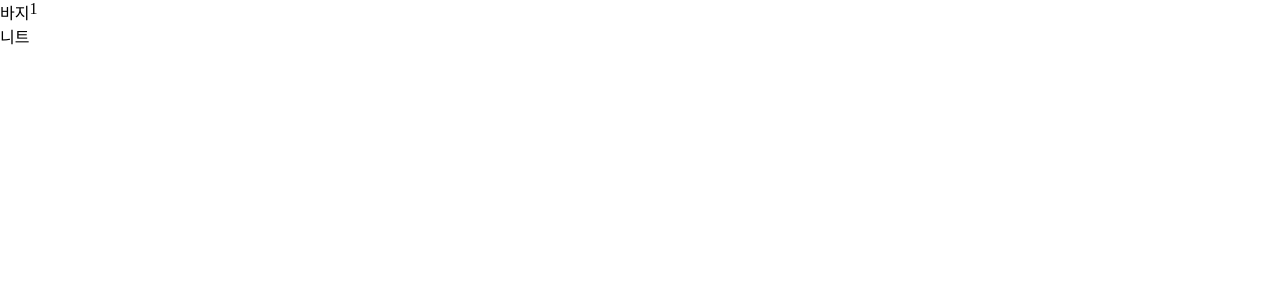
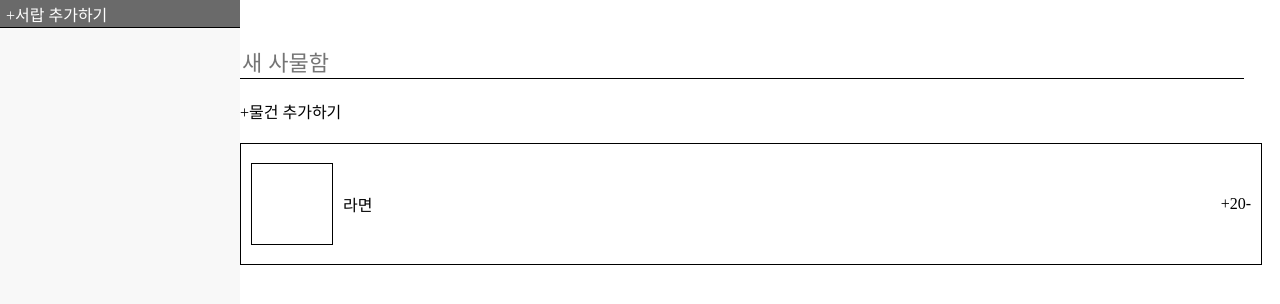
Before and after one commit to ljunseok0514/resource-manager, a React (Vite) app: page /resource-detail/1 in a window 1280 px wide. Shown: the top 304 px of the page. Built offline with nearby package versions, Linux system fonts and the light colour scheme.

Commit message:
[230207 물건추가하기페이지]

```diff
--- a/src/components/SideNav/SideNav.jsx
+++ b/src/components/SideNav/SideNav.jsx
@@ -1,6 +1,9 @@
 import React from "react";
+import { useState } from "react";
 import { useNavigate } from "react-router-dom";
 import SideNavItem from "./SideNavItem/SideNavItem";
+import { boxTitle } from "@src/store/store";
+import { useRecoilState } from "recoil";
 
 import classNames from "classnames/bind";
 import style from "./style.module.scss";
@@ -8,31 +11,34 @@ const cx = classNames.bind(style);
 
 const items = [
   {
-    name: "바지",
+    name: "서랍1",
     count: 1,
     id: 0,
   },
   {
-    name: "니트",
+    name: "서랍2",
     count: 2,
     id: 1,
   },
 ];
 
-function SideNav() {
+function NavBox() {
   const navigator = useNavigate();
-
+  const [boxName, setBoxName] = useRecoilState(boxTitle);
   return (
     <div>
       {items.map(({ name, count, id }, index) => {
         return (
           <div
+            className={cx("list_box")}
             key={index}
             onClick={() => {
               navigator(`/resource-detail/${id}`);
             }}
           >
-            <SideNavItem name={name} />
+            <div className={cx("list_text")}>
+              <SideNavItem name={boxName} />
+            </div>
           </div>
         );
       })}
@@ -40,4 +46,22 @@ function SideNav() {
   );
 }
 
+function SideNav() {
+  const [isLocker, setIsLocker] = useState(false);
+  const onClickAdd = () => {
+    setIsLocker(true);
+  };
+
+  return (
+    <div className={cx("nav_container")}>
+      <div className={cx("list_wrap")}>
+        <div onClick={onClickAdd} className={cx("list_box")}>
+          <div className={cx("list_text")}>+서랍 추가하기</div>
+        </div>
+      </div>
+      {isLocker && <NavBox />}
+    </div>
+  );
+}
+
 export default SideNav;
--- a/src/components/SideNav/style.module.scss
+++ b/src/components/SideNav/style.module.scss
@@ -0,0 +1,36 @@
+.nav_container {
+  height: 100vh;
+  width: 300px;
+  background: #f8f8f8;
+  .list_box {
+    background: #fff;
+    height: 28px;
+    display: flex;
+    align-items: center;
+    padding: 4px;
+    box-sizing: border-box;
+    width: 100%;
+    border-bottom: 1px solid #000;
+  }
+  .list_box:hover {
+    background: rgb(106, 106, 106);
+    color: white;
+    cursor: pointer;
+  }
+  .list_text {
+    padding: 0 2px;
+    display: flex;
+    align-items: center;
+    font-size: 16px;
+  }
+  li .list_text {
+    padding-left: 20px;
+    background: none;
+  }
+  li .list_box {
+    background: none;
+  }
+  li .list_box:hover {
+    background: rgb(196, 196, 196);
+  }
+}
--- a/src/components/Template/Template.jsx
+++ b/src/components/Template/Template.jsx
@@ -8,51 +8,9 @@ import style from "./style.module.scss";
 import SideNav from "../SideNav/SideNav";
 const cx = classNames.bind(style);
 
-function NewBox({ text, onChange }) {
-  return (
-    <ul>
-      <div className={cx("list_wrap")}>
-        <div className={cx("list_box")}>
-          <div className={cx("list_content")}>
-            이름바꾸고싶다
-            <UpdateBox text={text} onChange={onChange} />
-          </div>
-        </div>
-        <li>
-          <div className={cx("list_box")}>
-            <div className={cx("list_text")}>물건추가하기</div>
-          </div>
-        </li>
-      </div>
-    </ul>
-  );
-}
-
 function Template({ children }) {
-  const [isLocker, setIsLocker] = useState(false);
-  const onClickAdd = () => {
-    setIsLocker(true);
-  };
-  const [text, setText] = useState("");
-  const [value, setValue] = useState("test");
-  const chageValue = () => setValue("testtest");
-
-  const onChange = (e) => {
-    setText(e.target.value);
-  };
-
   return (
     <div className={cx("container")}>
-      {/* <div className={cx("nav_container")}>
-        <Link to="/update-box">
-          <div className={cx("list_wrap")} onClick={onClickAdd}>
-            <div className={cx("list_box")}>
-              <div className={cx("list_text")}> +짱박아놓기 추가</div>
-            </div>
-          </div>
-        </Link>
-        {isLocker && <NewBox onChange={onChange} text={text} />}
-      </div> */}
       <SideNav />
       {children}
     </div>
--- a/src/components/Template/style.module.scss
+++ b/src/components/Template/style.module.scss
@@ -3,7 +3,7 @@
   .nav_container {
     height: 100vh;
     width: 300px;
-    background: rgb(248, 248, 248);
+    background: #f8f8f8;
     .list_wrap {
       margin: 8px 0;
     }
@@ -15,8 +15,6 @@
       padding: 2px;
       box-sizing: border-box;
       width: calc(100% - 8px);
-      // background: tomato;
-      // border-radius: 3px;
       border-bottom: 1px solid #000;
     }
     .list_box:hover {
--- a/src/components/pageContents/ResourceDetailPageContents/ResourceDetailPageContents.jsx
+++ b/src/components/pageContents/ResourceDetailPageContents/ResourceDetailPageContents.jsx
@@ -1,4 +1,7 @@
 import { useParams } from "react-router-dom";
+import { useState } from "react";
+import { useRecoilState } from "recoil";
+import { boxTitle } from "@src/store/store";
 
 import classNames from "classnames/bind";
 import style from "./style.module.scss";
@@ -6,8 +9,35 @@ const cx = classNames.bind(style);
 
 function ResourceDetailPageContents() {
   const { id } = useParams();
+  const [boxName, setBoxName] = useRecoilState(boxTitle);
+  const onChangeBox = (e) => {
+    setBoxName(e.target.value);
+  };
 
-  return <div>{id}</div>;
+  return (
+    <div className={cx("box_update_container")}>
+      <div>
+        <input
+          type="text"
+          onChange={onChangeBox}
+          className={cx("box_title")}
+          placeholder="새 사물함"
+        />
+        <div className={cx("box_item_btn")}>+물건 추가하기</div>
+        <div className={cx("box_item")}>
+          <div className={cx("box_item_info")}>
+            <div className={cx("box_item_img")}></div>
+            <div className={cx("box_item_title")}>라면</div>
+          </div>
+          <div className={cx("box_item_count")}>
+            <div className={cx("box_item_count_btn")}>+</div>
+            <div className={cx("box_item_count_btn")}>20</div>
+            <div className={cx("box_item_count_btn")}>-</div>
+          </div>
+        </div>
+      </div>
+    </div>
+  );
 }
 
 export default ResourceDetailPageContents;
--- a/src/components/pageContents/ResourceDetailPageContents/style.module.scss
+++ b/src/components/pageContents/ResourceDetailPageContents/style.module.scss
@@ -0,0 +1,39 @@
+.box_update_container {
+  display: flex;
+  width: 1300px;
+  margin: 50px auto;
+  .box_title {
+    height: auto;
+    width: 1000px;
+    font-size: 22px;
+    border: 0;
+    border-bottom: 1px solid #000;
+    margin-bottom: 20px;
+  }
+  .box_item_btn {
+    cursor: pointer;
+    margin-bottom: 20px;
+  }
+  .box_item {
+    height: 100px;
+    width: 1000px;
+    border: 1px solid #000;
+    display: flex;
+    align-items: center;
+    justify-content: space-between;
+    padding: 10px;
+    .box_item_info {
+      display: flex;
+      align-items: center;
+    }
+    .box_item_img {
+      height: 80px;
+      width: 80px;
+      border: 1px solid #000;
+      margin-right: 10px;
+    }
+    .box_item_count {
+      display: flex;
+    }
+  }
+}
--- a/src/store/store.jsx
+++ b/src/store/store.jsx
@@ -6,3 +6,8 @@ export const resourceListAtom = atom({
     list: [],
   },
 });
+
+export const boxTitle = atom({
+  key: "boxTitle",
+  default: "새 사물함",
+});
```
Also changed, not shown: 1 other file (tests, documents, lock files or other folders).
